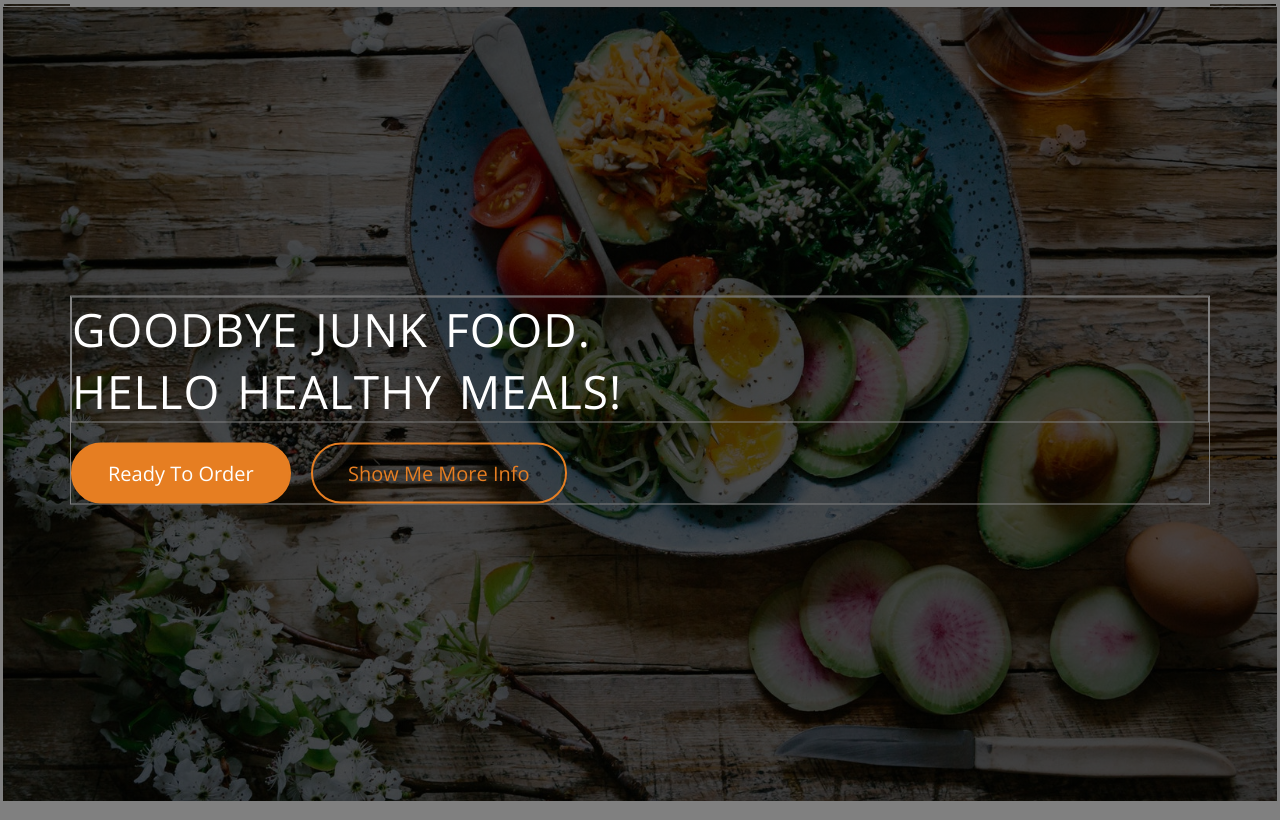
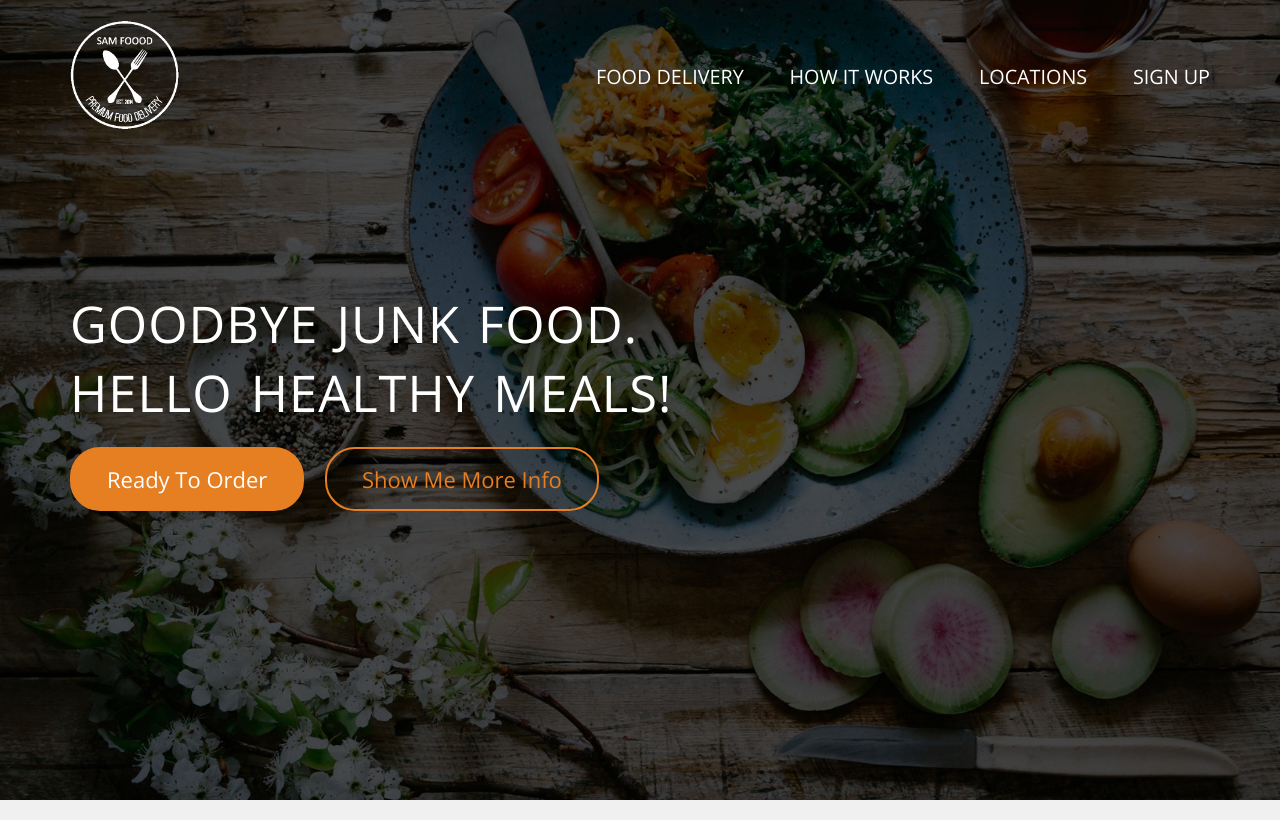
Before and after one commit to AmandaKitSam/Front-End-04, a plain HTML site: page index.html in a window 1280 px wide. Drawn offline with nearby package versions, Linux system fonts and the light colour scheme.

Commit message:
Header section part 3 done

```diff
--- a/css/style.css
+++ b/css/style.css
@@ -1,17 +1,33 @@
+/*
+Main Orange(carrot): #e67e22;
+2nd Orange(pumpkin): #de5800;
+*/
+
 * {
   margin: 0;
   padding: 0;
   box-sizing: border-box;
-  border: 1px solid grey; /* TO BE REMOVE AT THE END */
+  /*border: 1px solid grey; /* TO BE REMOVE AT THE END */*/
 }
 
 html {
   background-color: #f0f0f0;
   /*font-family: 'Saira Semi Condensed', sans-serif;*/
   font-family: 'Open Sans', sans-serif;
-  font-size: 20px;
+  font-size: 22px;
   font-weight: 400;
   text-rendering: optimizeLegibility;
+}
+
+h1 {
+  margin-top: 0;
+  margin-bottom: 20px;
+  color: #ffffff;
+  font-size: 230%;
+  font-weight: 400;
+  text-transform: uppercase;
+  letter-spacing: 1px;
+  word-spacing: 4px;
 }
 
 .row {
@@ -20,7 +36,7 @@ html {
 }
 
 
-/*-------------------------- 1. HEADER --------------------------*/
+/*-------------------------- 1. HEADER + Nav --------------------------*/
 header {
   background-image: linear-gradient(rgba(0, 0, 0, 0.7), rgba(0, 0, 0, 0.7)), url(../img/hero.jpg); /* To make the image darker */
   background-size: cover;
@@ -37,15 +53,38 @@ header {
   transform: translate(-50%, -50%);
 }
 
-h1 {
-  margin-top: 0;
-  margin-bottom: 20px;
+.logo {
+  height: 110px;
+  width: auto;
+  float: left;
+  margin-top: 20px;
+}
+
+.main-nav {
+  float: right;
+  list-style: none;
+  margin-top: 60px;
+}
+
+.main-nav li {
+  display: inline-block;
+  margin-left: 40px;
+}
+
+.main-nav li a:link,
+.main-nav li a:visited {
   color: #ffffff;
-  font-size: 230%;
-  font-weight: 400;
+  text-decoration: none;
   text-transform: uppercase;
-  letter-spacing: 1px;
-  word-spacing: 4px;
+  font-size: 90%;
+  transition: all 0.3s ease-in-out;
+}
+
+.main-nav li a:hover,
+.main-nav li a:active {
+  border-bottom: 2px solid #e67e22;
+  text-decoration: overline;
+  transition: all 0.3s ease-in-out;
 }
 
 
@@ -70,8 +109,8 @@ h1 {
 
 .btn-full:hover,
 .btn-full:active {
-  background-color: #d35400;
-  border: 2px solid #d35400;
+  background-color: #de5800;
+  border: 2px solid #de5800;
   transition: all 0.3s ease-in-out;
 }
 
@@ -84,9 +123,9 @@ h1 {
 
 .btn-ghost:hover,
 .btn-ghost:active {
-  background-color: #d35400;
+  background-color: #de5800;
   color: #ffffff;
-  border: 2px solid #d35400;
+  border: 2px solid #de5800;
   transition: all 0.3s ease-in-out;
 }
 
--- a/index.html
+++ b/index.html
@@ -24,7 +24,13 @@
       <!-- NAVBAR -->
       <nav class="navbar">
         <div class="row">
-
+          <img src="img/logo-white.png" alt="logo" class="logo" />
+          <ul class="main-nav">
+            <li><a href="#">Food Delivery</a></li>
+            <li><a href="#">How It Works</a></li>
+            <li><a href="#">Locations</a></li>
+            <li><a href="#">Sign Up</a></li>
+          </ul>
         </div>
       </nav>
       <!-- END NAVBAR -->
```
